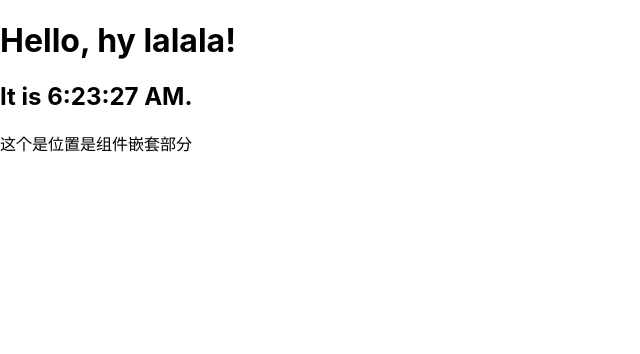
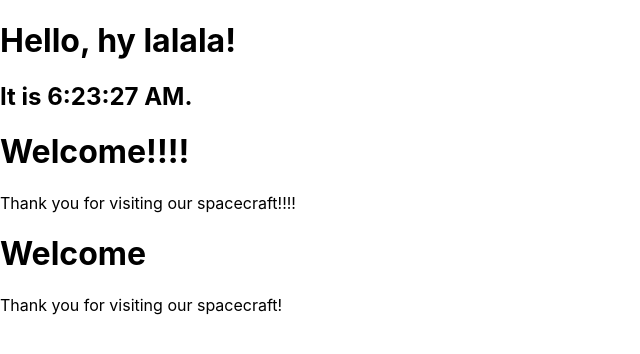
Before and after one commit to hoyong6/my-reactapp, a React (Create React App) app: page /assembly in a window 1280 px wide. Shown: the top 354 px of the page, without its empty margins (0-640 px from the left). Built offline with nearby package versions, Linux system fonts and the light colour scheme.

Commit message:
根据文档增加嵌套组件

```diff
--- /dev/null
+++ b/src/components/dialog.js
@@ -0,0 +1,17 @@
+import React from 'react'
+import FancyBorder from './fancyBorder'
+class Dialog extends React.Component { // 二级嵌套组件
+  render () {
+    return(
+      <FancyBorder color="blue">
+      <h1 className="Dialog-title">
+        {this.props.title}
+      </h1>
+      <p className="Dialog-message">
+        {this.props.message}
+      </p>
+    </FancyBorder>
+    )
+  }
+}
+export default Dialog
--- /dev/null
+++ b/src/components/fancyBorder.js
@@ -0,0 +1,13 @@
+import React from 'react'
+class FancyBorder extends React.Component { // 这个组件作为模板组件承担了担任模板的任务
+  render () {
+    return(
+      <div>
+        <div className={'FancyBorder FancyBorder-' + this.props.color}>
+          {this.props.children}
+        </div>
+      </div>
+    )
+  }
+}
+export default FancyBorder
--- a/src/views/assembly.js
+++ b/src/views/assembly.js
@@ -1,9 +1,21 @@
 import React from 'react'
+import FancyBorder from '../components/fancyBorder'
+import Dialog from '../components/dialog'
 class Assembly extends React.Component { // 这个组件训练组价嵌套
   render () {
     return(
       <div>
-        这个是位置是组件嵌套部分
+        <FancyBorder color="blue">
+          <h1 className="Dialog-title">
+            Welcome!!!!
+          </h1>
+          <p className="Dialog-message">
+            Thank you for visiting our spacecraft!!!!
+          </p>
+        </FancyBorder>
+        <Dialog
+        title="Welcome"
+        message="Thank you for visiting our spacecraft!" />
       </div>
     )
   }
```
